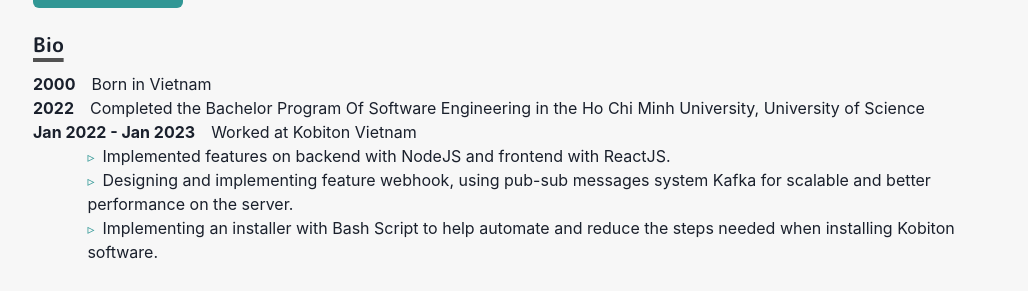
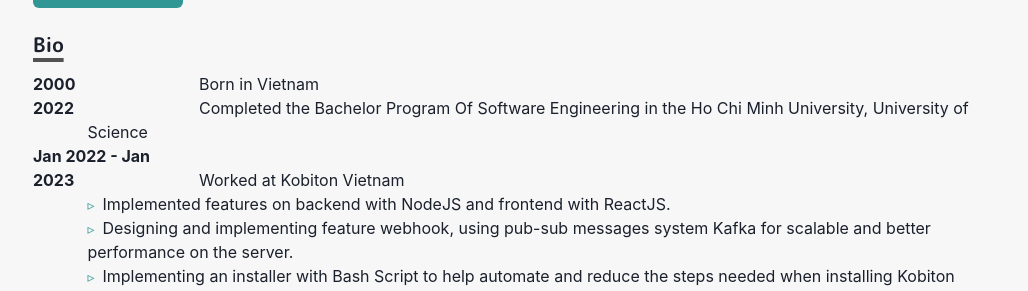
Before and after one commit to nguyen315/portfolio, a Next.js app: page / in a window 1280 px wide. Shown: the part 508-799 px from the top of the page, without its empty margins (127-1155 px from the left). Built offline with nearby package versions, Linux system fonts and the light colour scheme.

Commit message:
style: :lipstick: Update style for work experience

```diff
--- a/components/bio.tsx
+++ b/components/bio.tsx
@@ -6,7 +6,10 @@ export const BioSection = styled(Box)`
   text-indent: -3.4em;
 `
 
-export const BioYear = styled.span`
+export const BioYear = styled(Box)`
   font-weight: bold;
   margin-right: 1em;
+  display: inline-block;
+  text-indent: 0;
+  width: 150px;
 `
--- a/pages/index.tsx
+++ b/pages/index.tsx
@@ -125,16 +125,18 @@ const Page = () => {
           </Heading>
           <BioSection>
             <BioYear>2000</BioYear>
-            Born in Vietnam
+            <Text display="inline">Born in Vietnam</Text>
           </BioSection>
           <BioSection>
             <BioYear>2022</BioYear>
-            Completed the Bachelor Program Of Software Engineering in the Ho Chi
-            Minh University, University of Science
+            <Text display="inline">
+              Completed the Bachelor Program Of Software Engineering in the Ho
+              Chi Minh University, University of Science
+            </Text>
           </BioSection>
           <BioSection>
             <BioYear>Jan 2022 - Jan 2023</BioYear>
-            Worked at Kobiton Vietnam
+            <Text display="inline">Worked at Kobiton Vietnam</Text>
             <List>
               <StyledListItem>
                 Implemented features on backend with NodeJS and frontend with
```
